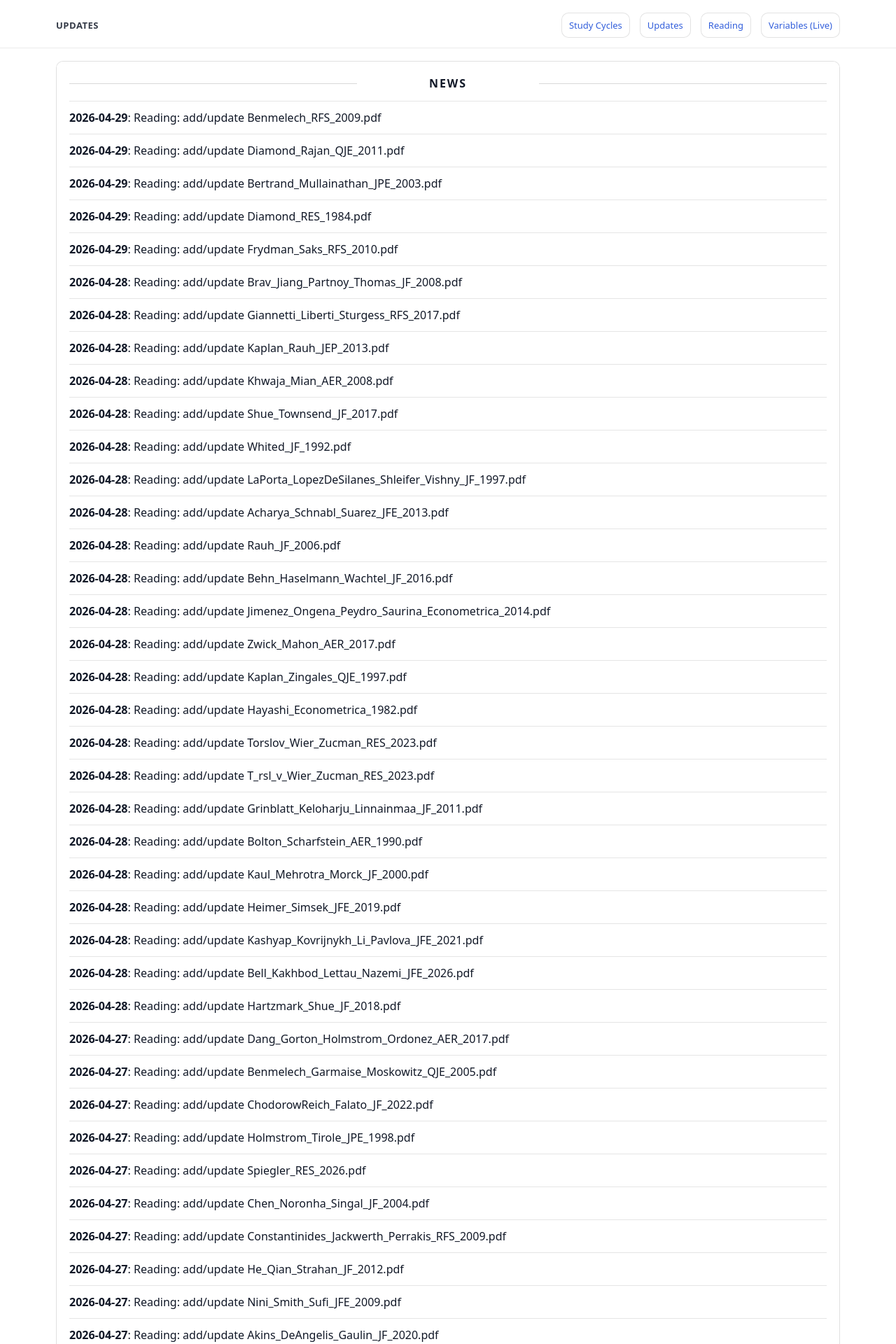
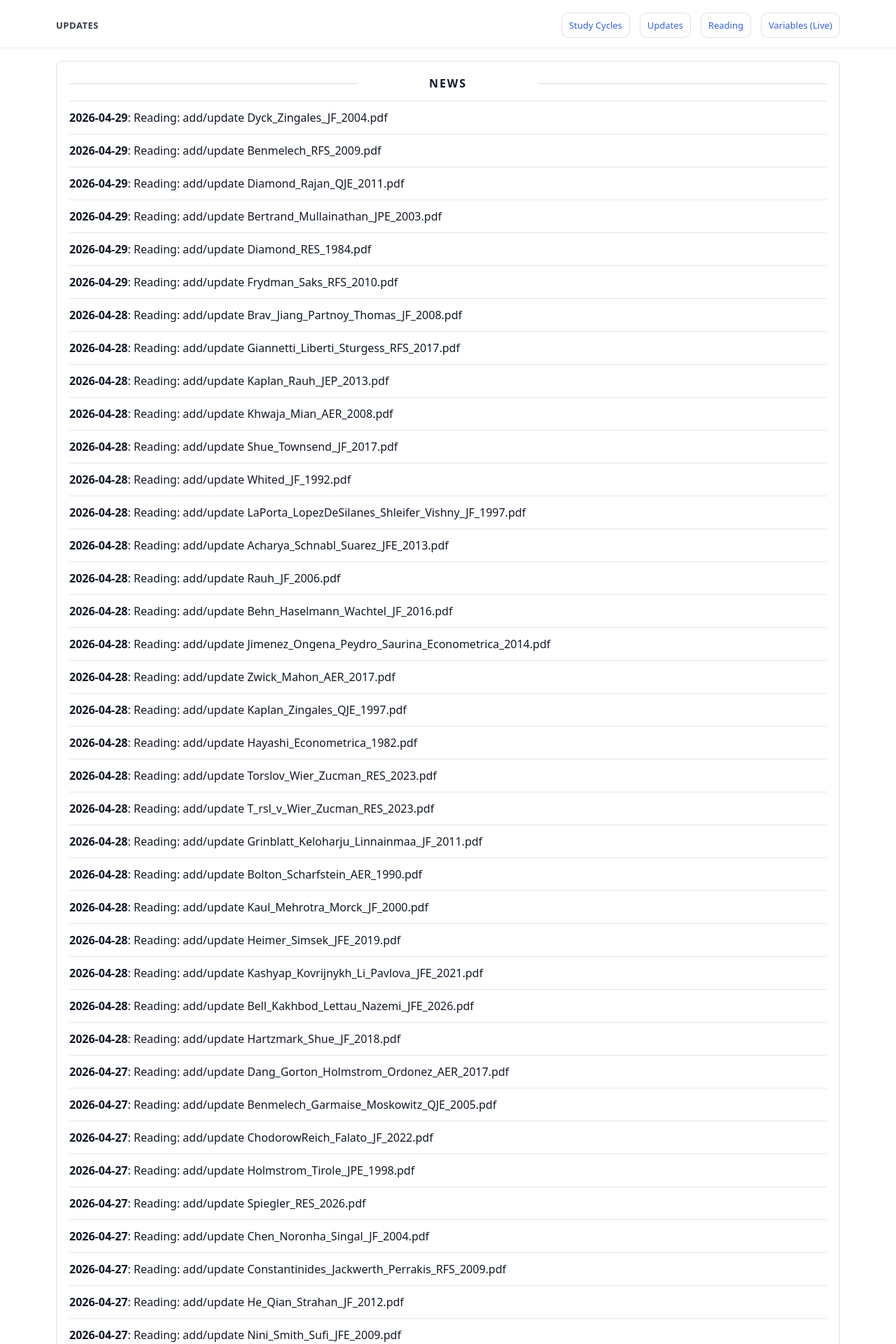
Before and after one commit to yaxinzn/study-archive, a Jekyll site: the page built from updates/index.md, in a window 1280 px wide. Shown: the top 1920 px of the page at 70% size. Built offline with Jekyll 4.4.1, drawn with Linux system fonts in a browser that asks for light colours; some of the changed text lies outside the part shown.

Commit message:
chore: update NEWS feed

```diff
--- a/_data/news.yml
+++ b/_data/news.yml
@@ -1,4 +1,7 @@
 # Auto-generated update history (sorted newest -> oldest). Do not edit manually.
+- ts: "1777416540"
+  date: "2026-04-29"
+  title: "Reading: add/update Dyck_Zingales_JF_2004.pdf"
 - ts: "1777415879"
   date: "2026-04-29"
   title: "Reading: add/update Benmelech_RFS_2009.pdf"
```
